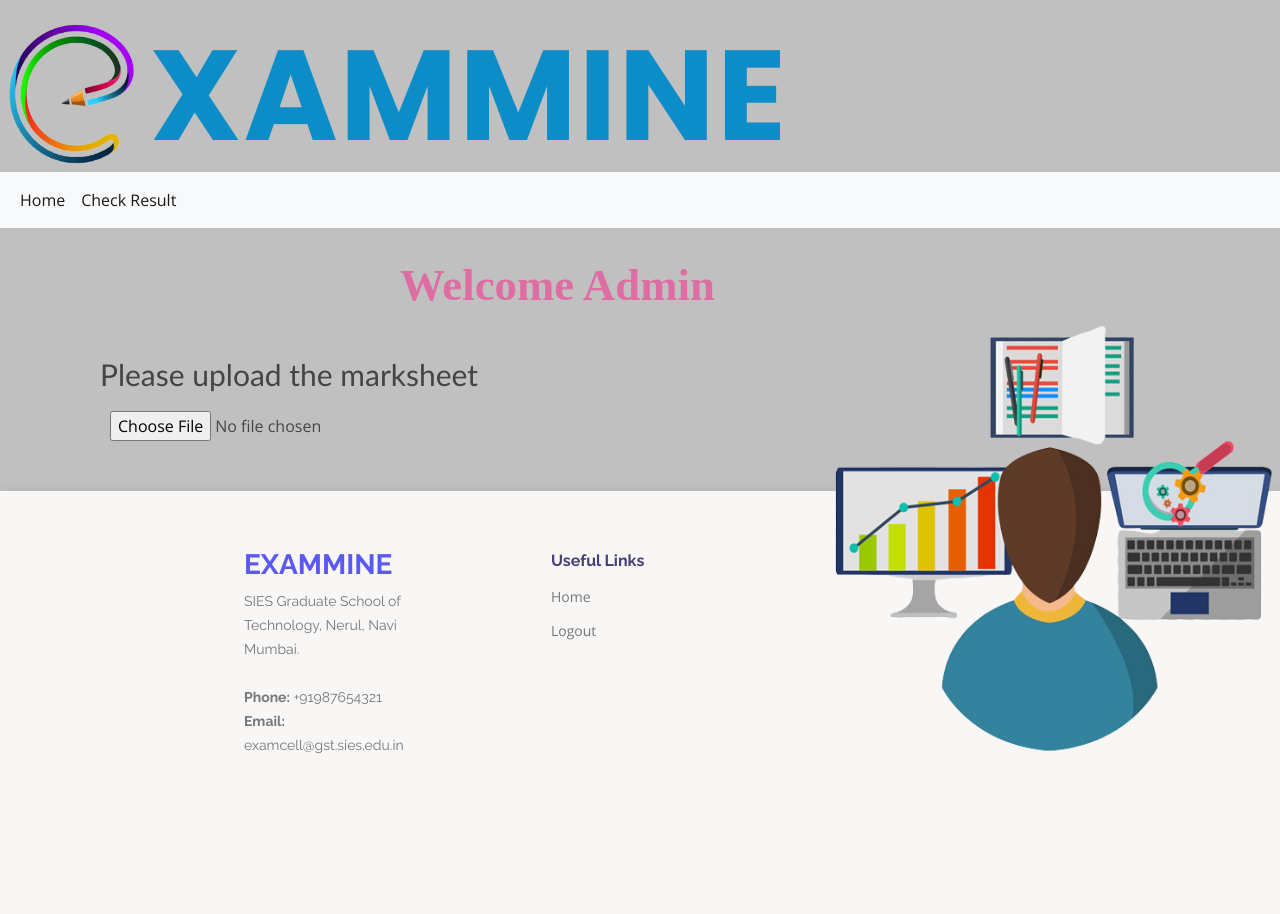
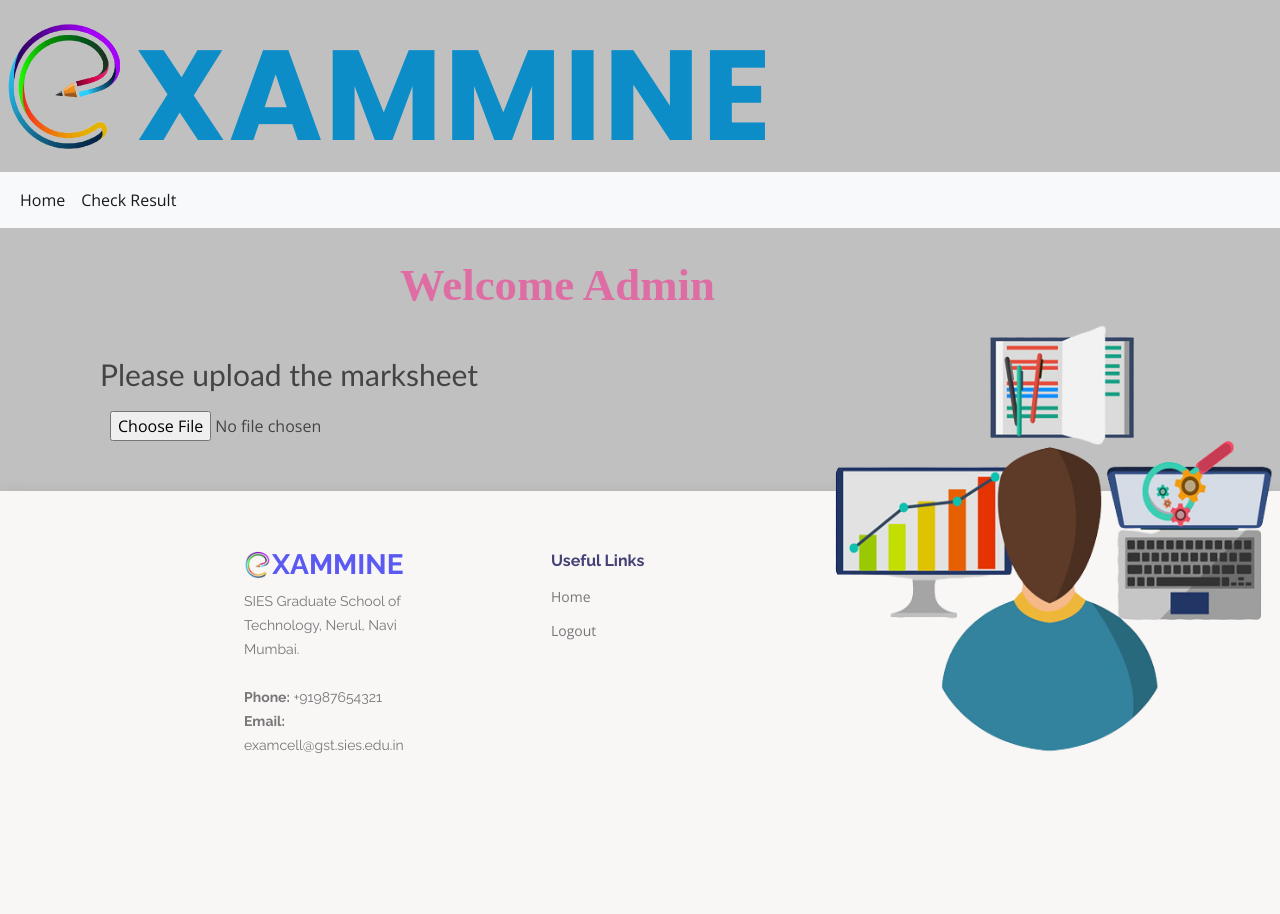
Before and after one commit to OCR-SEM-4-Projet/Server, a Flask app: template templates/dashboard.html in a window 1280 px wide. Run offline with Flask 2, Linux system fonts and the light colour scheme; the template is opened without the code that fills it, so the values that code supplies are empty; some libraries are stand-ins or nearby versions.

Commit message:
added functionality to some buttons

```diff
--- a/templates/dashboard.html
+++ b/templates/dashboard.html
@@ -39,7 +39,7 @@
 <section class="header-section">
 
   <img src="{{ url_for('static',filename='assets/img/favicon.png')}}" alt="admin" align="left"
-    style="width:150px;height:150px;">
+    style="width:135px;height:135px;">
   <div class="admin_Exammine">
     <h1 class="logo" style="font-size:10vw"><b><a href="/">XAMMINE</a></b></h1>
   </div>
@@ -53,7 +53,7 @@
       <div class="collapse navbar-collapse" id="navbarNavAltMarkup">
         <div class="navbar-nav">
           <a class="nav-link active" href="/">Home</a>
-          <a class="nav-link active" href="#about">Check Result</a>
+          <a class="nav-link active" href="/result">Check Result</a>
         </div>
       </div>
     </div>
@@ -114,7 +114,10 @@
       <div class="row">
 
         <div class="col-lg-3 col-md-6 footer-contact">
-          <h3>EXAMMINE</h3>
+          <div class="e-position">
+            <img src="{{ url_for('static',filename='assets/img/favicon.png')}}" alt="admin" align="left" style="width:28px;height:28px;">
+          </div>
+          <h3>XAMMINE</h3>
           <p>
             SIES Graduate School of Technology, Nerul, Navi Mumbai.<br><br>
             <strong>Phone:</strong> +91987654321<br>
@@ -126,7 +129,7 @@
           <h4>Useful Links</h4>
           <ul>
 
-            <li><a class="bx bx-chevron-right " href="#hero">Home</a></li>
+            <li><a class="bx bx-chevron-right " href="/">Home</a></li>
             <li><a class="bx bx-chevron-right" href="/logout">Logout</a></li>
           </ul>
         </div>
```
